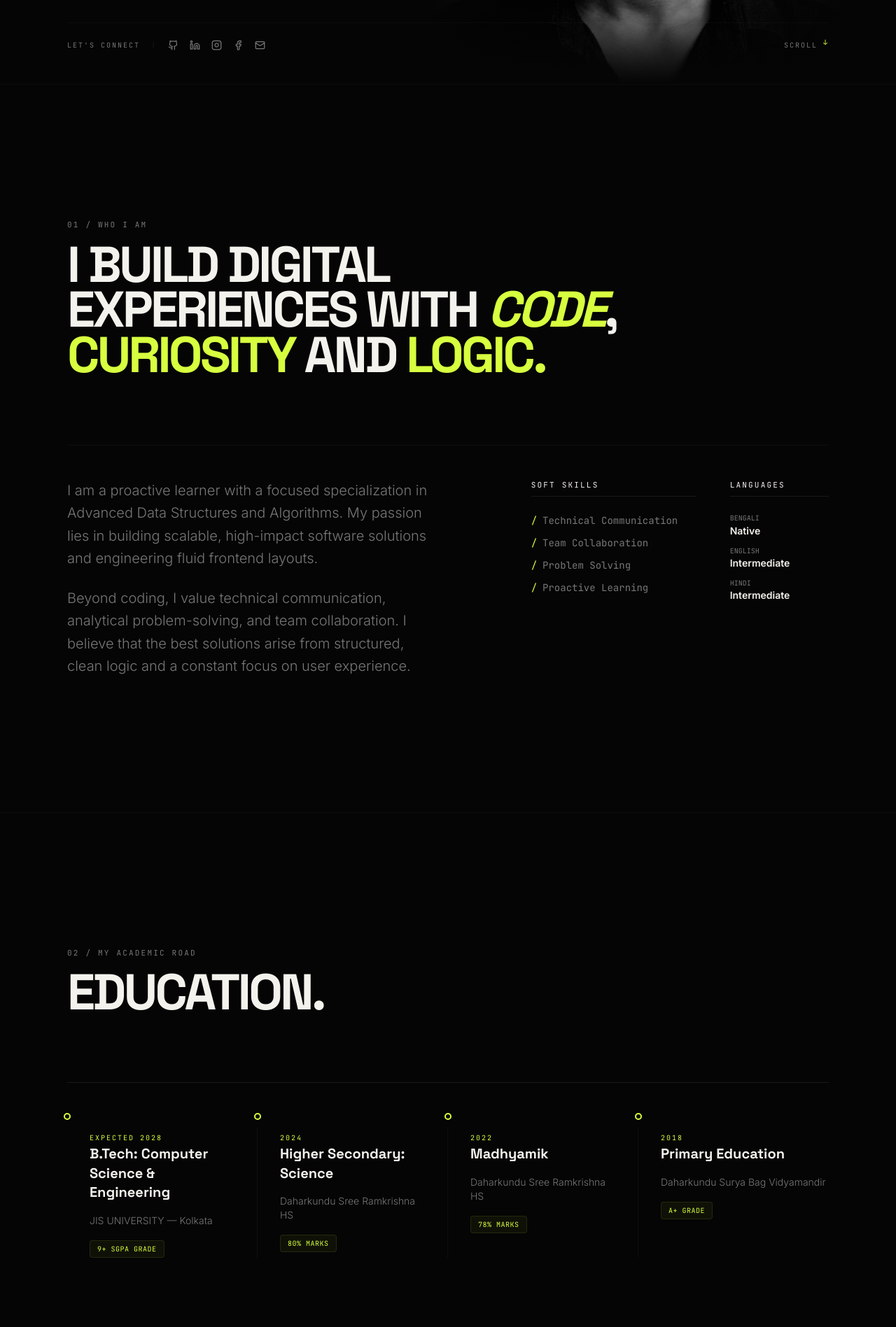
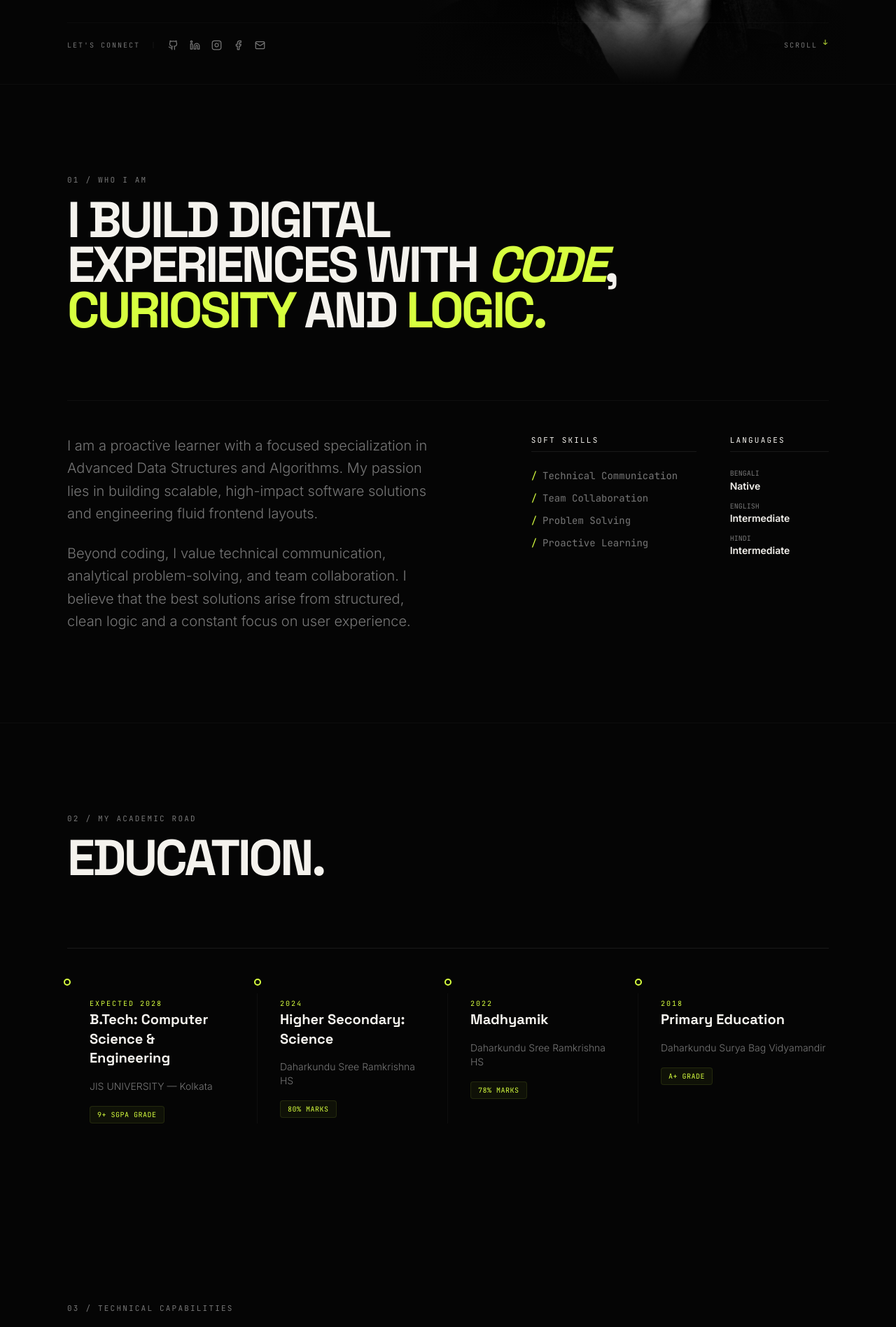
Before and after one commit to iamkumaresh/kumaresh-portfolio, a React (Vite) app: page / in a window 1280 px wide. Shown: the part 680-2577 px from the top of the page at 70% size. Built offline with nearby package versions, Linux system fonts and the light colour scheme.

Commit message:
style: normalize vertical section spacing across sections and refine mobile Projects gap

```diff
--- a/src/App.tsx
+++ b/src/App.tsx
@@ -676,7 +676,7 @@ const Hero = () => {
 // --- ABOUT SECTION COMPONENT (Minimalist Editorial) ---
 const About = () => {
   return (
-    <section id="about" className="py-36 md:py-48 bg-[#050505] border-y border-white/[0.03] px-6 sm:px-12 md:px-16 lg:px-24 scroll-mt-28">
+    <section id="about" className="py-24 md:py-32 bg-[#050505] border-y border-white/[0.03] px-6 sm:px-12 md:px-16 lg:px-24 scroll-mt-28">
       <div className="max-w-[1360px] mx-auto">
 
         {/* Core Large Editorial Statement */}
@@ -790,7 +790,7 @@ const Education = () => {
   ];
 
   return (
-    <section id="education" className="py-36 md:py-48 bg-[#050505] px-6 sm:px-12 md:px-16 lg:px-24 scroll-mt-28">
+    <section id="education" className="py-24 md:py-32 bg-[#050505] px-6 sm:px-12 md:px-16 lg:px-24 scroll-mt-28">
       <div className="max-w-[1360px] mx-auto">
         <motion.div
           initial={{ opacity: 0, y: 30 }}
@@ -865,7 +865,7 @@ const Skills = () => {
   ];
 
   return (
-    <section id="skills" className="py-36 md:py-48 bg-[#050505] px-6 sm:px-12 md:px-16 lg:px-24 scroll-mt-28">
+    <section id="skills" className="py-24 md:py-32 bg-[#050505] px-6 sm:px-12 md:px-16 lg:px-24 scroll-mt-28">
       <div className="max-w-[1360px] mx-auto">
         <motion.div
           initial={{ opacity: 0, y: 30 }}
@@ -1005,7 +1005,7 @@ const Projects = () => {
   ];
 
   return (
-    <section id="projects" className="py-36 md:py-48 bg-[#050505] px-6 sm:px-12 md:px-16 lg:px-24 scroll-mt-28">
+    <section id="projects" className="py-24 md:py-32 bg-[#050505] px-6 sm:px-12 md:px-16 lg:px-24 scroll-mt-28">
       <div className="max-w-[1360px] mx-auto">
 
         {/* Section Header */}
@@ -1014,7 +1014,7 @@ const Projects = () => {
           whileInView={{ opacity: 1, y: 0 }}
           viewport={{ once: true, margin: "-100px" }}
           transition={{ duration: 0.7, ease: [0.22, 1, 0.36, 1] }}
-          className="flex flex-col md:flex-row justify-between items-start md:items-end mb-16 gap-6"
+          className="flex flex-col md:flex-row justify-between items-start md:items-end mb-14 md:mb-16 gap-6"
         >
           <div>
             <span className="text-meta text-[#777777] block mb-4">04 / SELECTED WORK</span>
@@ -1041,7 +1041,7 @@ const Projects = () => {
         </motion.div>
 
         {/* Clean Responsive Horizontal Grid (3 Cols Desktop, 2 Cols Tablet, 1 Col Mobile) */}
-        <div className="grid grid-cols-1 md:grid-cols-2 lg:grid-cols-3 gap-8">
+        <div className="grid grid-cols-1 md:grid-cols-2 lg:grid-cols-3 gap-8 pt-4 md:pt-0">
           {projects.map((project, idx) => (
             <motion.div
               key={idx}
@@ -1126,7 +1126,7 @@ const Certifications = ({ onOpenLightbox }: { onOpenLightbox: (cert: Certificate
   const [showAllCerts, setShowAllCerts] = useState(false);
 
   return (
-    <section id="certifications" className="py-36 md:py-48 bg-[#050505] px-6 sm:px-12 md:px-16 lg:px-24 scroll-mt-28">
+    <section id="certifications" className="py-24 md:py-32 bg-[#050505] px-6 sm:px-12 md:px-16 lg:px-24 scroll-mt-28">
       <div className="max-w-[1360px] mx-auto">
 
         {/* Section Header */}
@@ -1454,7 +1454,7 @@ const ContactForm = () => {
 
 const Contact = () => {
   return (
-    <section id="contact" className="py-36 md:py-48 bg-[#050505] px-6 sm:px-12 md:px-16 lg:px-24 scroll-mt-28">
+    <section id="contact" className="py-24 md:py-32 bg-[#050505] px-6 sm:px-12 md:px-16 lg:px-24 scroll-mt-28">
       <div className="max-w-[1360px] mx-auto">
         <div className="grid grid-cols-1 lg:grid-cols-12 gap-16 items-start">
 
```
